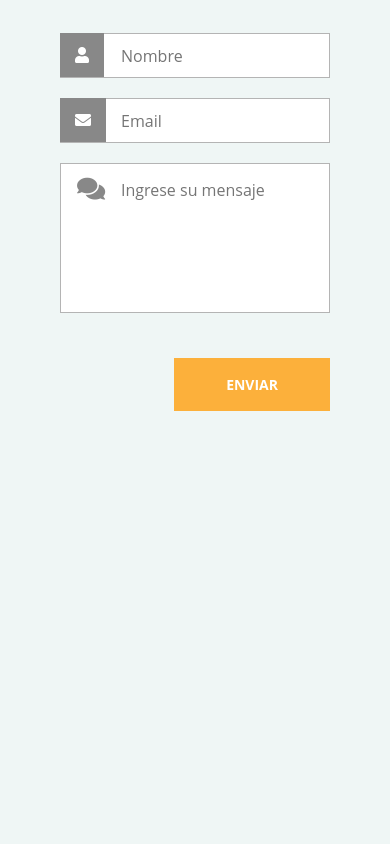
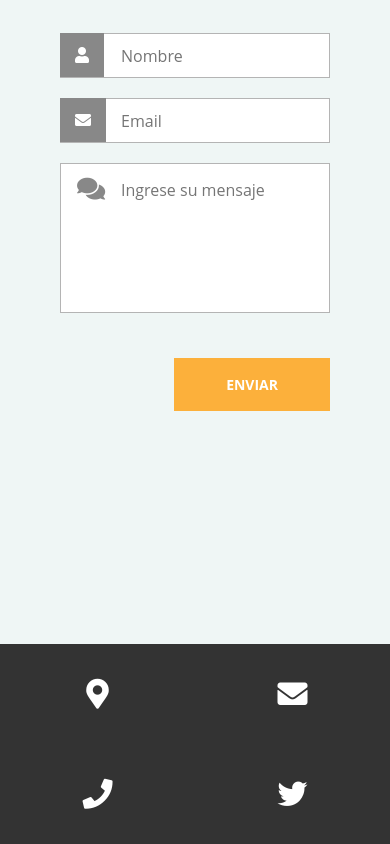
Before and after one commit to rancode10/website-worldpizza, a plain HTML site: page index.html in a window 390 px wide. Shown: the part 2902-3746 px from the top of the page. Before the commit the page ends 3546 px from the top, so only its background shows below. Drawn offline with Linux system fonts and the light colour scheme.

Commit message:
seccion footer terminada. Html y css responsivo

```diff
--- a/css/estilos.css
+++ b/css/estilos.css
@@ -632,6 +632,66 @@ body {
 
 
 
+/* FOOTER */
+footer {
+    display: flex;
+    margin-top: -100px;
+}
+
+.sociales-metodo {
+    width: 25%;
+    height: 100px;
+    background: #333;
+    color: #fff;
+    position: relative;
+    text-align: center;
+    overflow: hidden;
+}
+
+.sociales-metodo i {
+    position: absolute;
+    left: 0;
+    top: 0;
+    width: 100%;
+    height: 100%;
+    font-size: 30px;
+    line-height: 100px;
+    transition: all 0.5s;
+}
+
+.sociales-metodo span {
+    position: absolute;
+    width: 100%;
+    left: 0;
+    bottom: 0;
+    padding: 10px 0;
+    font-size: 12px;
+    background: var(--color-primario);
+    color: #fff;
+    letter-spacing: 1px;
+    font-weight: 700;
+    transform: translateY(60px);
+    transition: all 0.5s;
+}
+
+.sociales-metodo i:hover + span {
+    transform: translateY(0px);
+}
+
+.sociales-metodo i:hover {
+    transform: translateY(-20px);
+}
+
+
+
+
+
+
+
+
+
+
+
 
 /* MEDIA QUERY */
 @media screen and (max-width: 850px) {
@@ -761,4 +821,14 @@ body {
    .alert.show {
        transform: translateY(150%);
    }
+
+   /* FOOTER */
+   footer {
+       flex-wrap: wrap;
+       margin-top: 0px;
+   }
+
+   .sociales-metodo {
+       width: 50%;
+   }
 }
--- a/index.html
+++ b/index.html
@@ -296,6 +296,29 @@
         </div>
     </div>
 
+    <!-- SECCION FOOTER -->
+    <footer>
+        <div class="sociales-metodo">
+            <i class="fas fa-map-marker-alt"></i>
+            <span>Lorem ipsum dolor sit amet.</span>
+        </div>
+
+        <div class="sociales-metodo">
+            <i class="fas fa-envelope"></i>
+            <span>info@worldpizza.com</span>
+        </div>
+
+        <div class="sociales-metodo">
+            <i class="fas fa-phone"></i>
+            <span>999666333</span>
+        </div>
+
+        <div class="sociales-metodo">
+            <i class="fab fa-twitter"></i>
+            <span>@worldpizza</span>
+        </div>
+    </footer>
+
     <script src="js/app.js"></script>
 </body>
 
```
